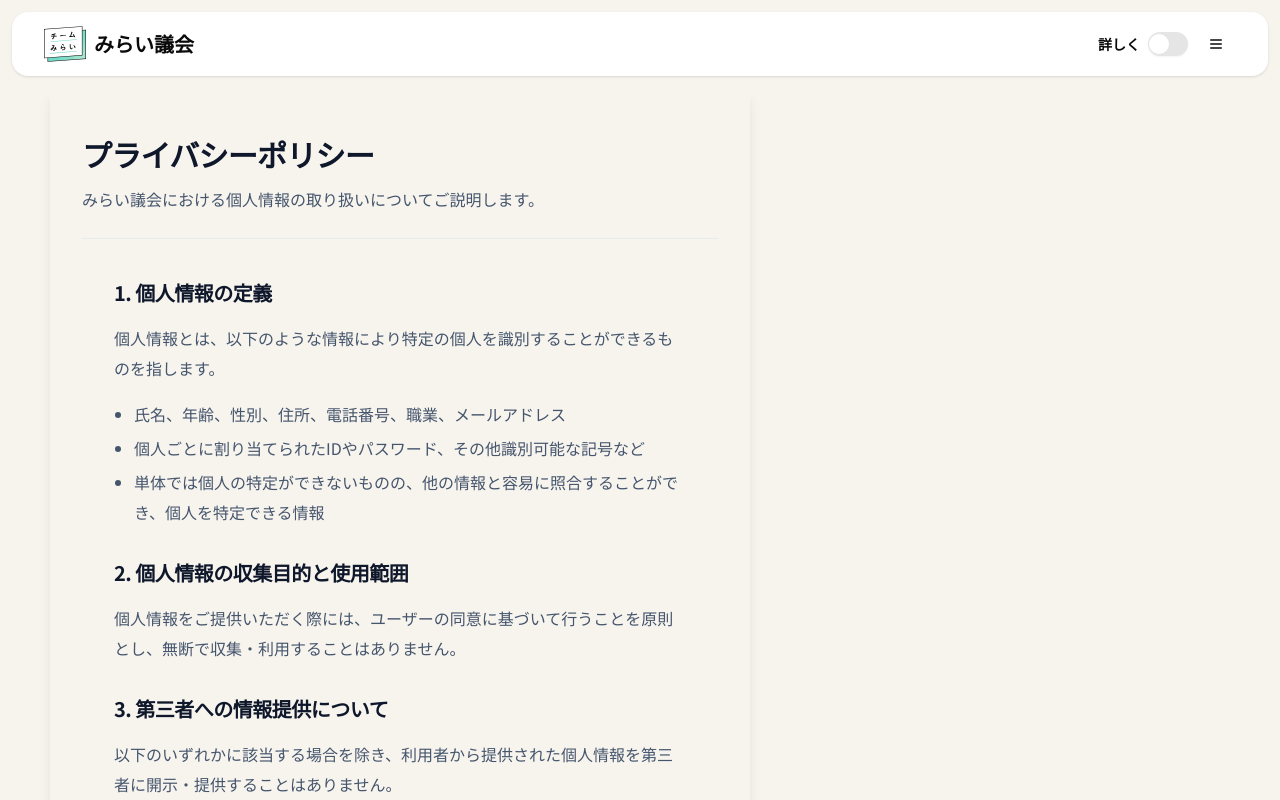
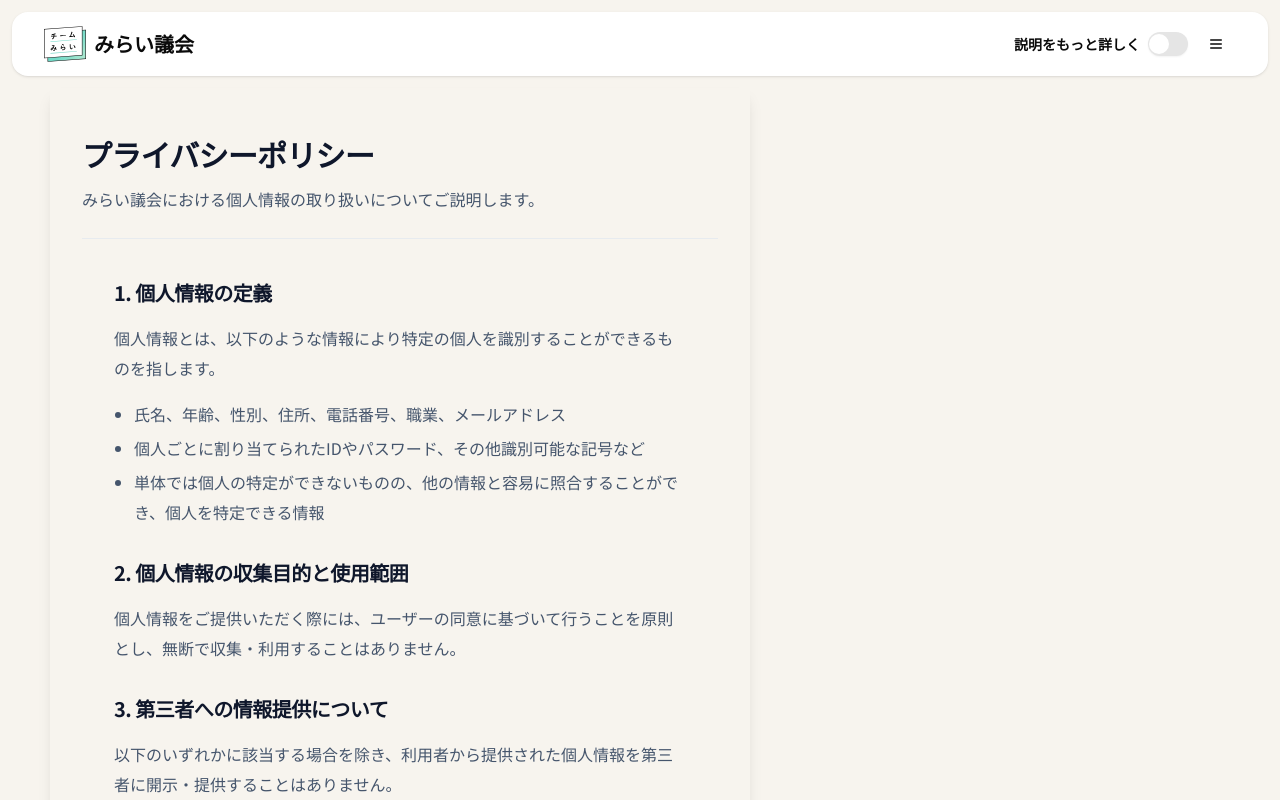
Before and after one commit to team-mirai-volunteer/mirai-gikai, a Next.js app in the folder web/: page /privacy in a window 1280 px wide. Shown: the top 800 px of the page. Built offline with nearby package versions, Linux system fonts and the light colour scheme; no server answers.

Commit message:
詳しさ切り替えテキスト調整

```diff
--- a/web/src/components/header/header-client.tsx
+++ b/web/src/components/header/header-client.tsx
@@ -37,7 +37,7 @@ export function HeaderClient({ difficultyLevel }: HeaderClientProps) {
             className="flex items-center space-x-2"
             aria-label="補助ナビゲーション"
           >
-            <DifficultySelector currentLevel={difficultyLevel} label="詳しく" />
+            <DifficultySelector currentLevel={difficultyLevel} />
             <HamburgerMenu />
           </nav>
         </div>
--- a/web/src/features/bill-difficulty/components/difficulty-selector.tsx
+++ b/web/src/features/bill-difficulty/components/difficulty-selector.tsx
@@ -19,7 +19,7 @@ interface DifficultySelectorProps {
 
 export function DifficultySelector({
   currentLevel,
-  label = "より詳しく",
+  label,
   labelStyle,
   scrollToTop,
   maintainScrollFromBottom,
@@ -72,7 +72,13 @@ export function DifficultySelector({
   return (
     <div className="flex items-center gap-2">
       <span className="text-sm font-bold" style={labelStyle}>
-        {label}
+        {label != null ? (
+          label
+        ) : (
+          <span>
+            <span className="hidden md:inline-block">説明をもっと</span>詳しく
+          </span>
+        )}
       </span>
       <Switch
         id={`${uniqueId}-difficulty-toggle`}
```
